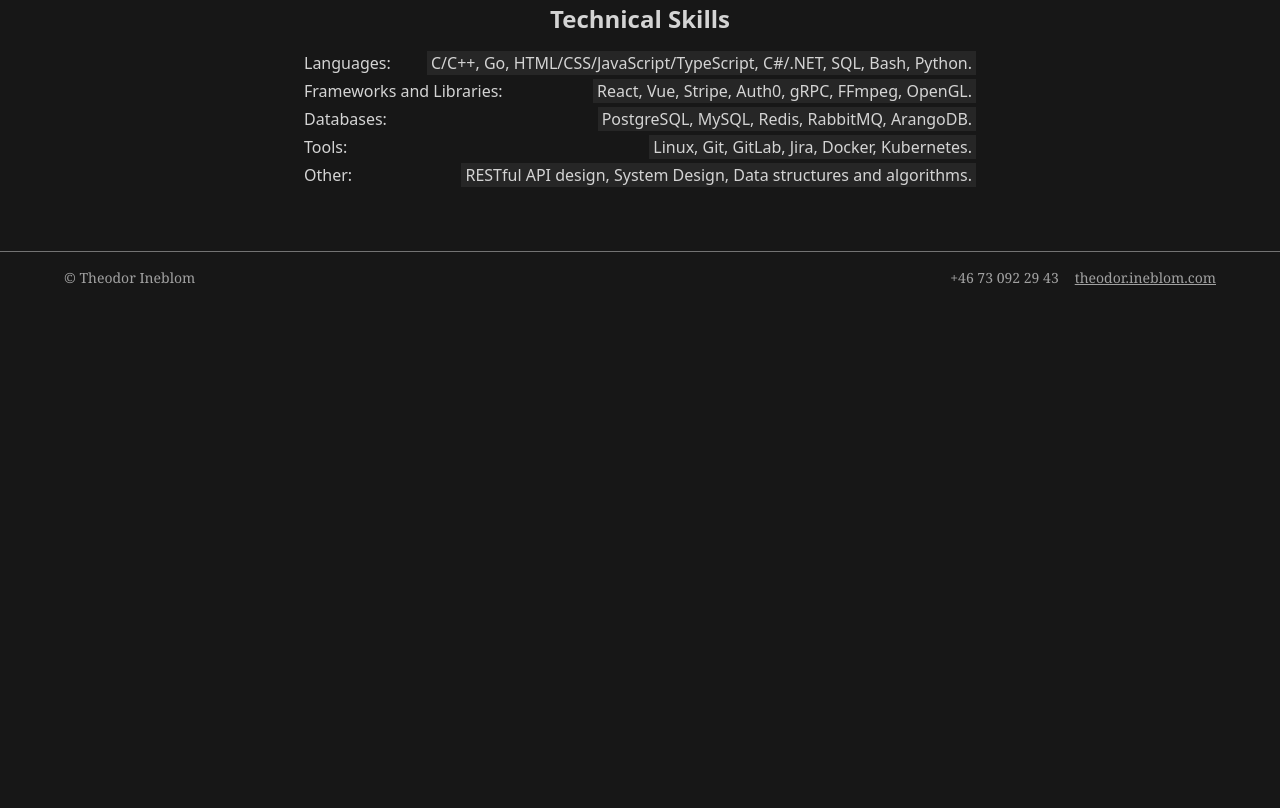
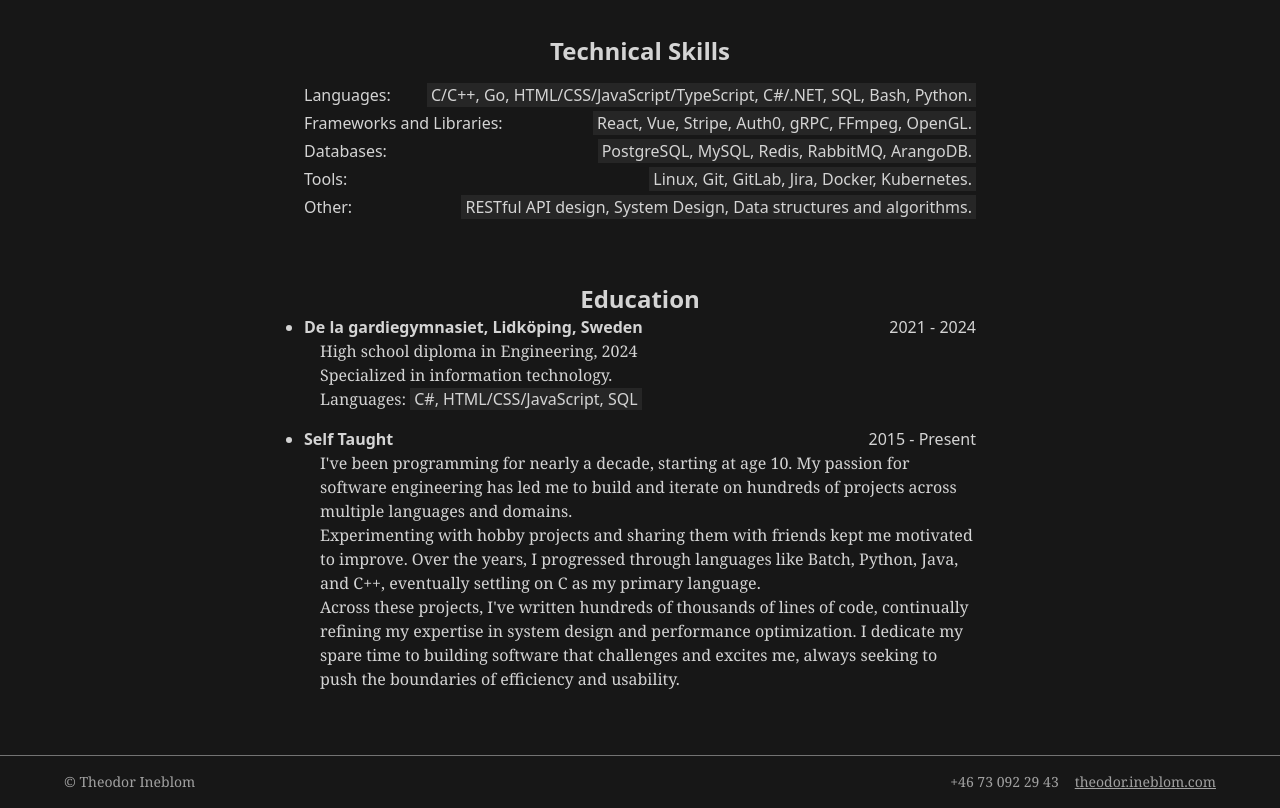
Before and after one commit to ineblom/website, a website built with Vite: page index.html in a window 1280 px wide. Shown: the part 1517-2325 px from the top of the page. Before the commit the page ends 1821 px from the top, so only its background shows below. Built offline with nearby package versions, Linux system fonts and the light colour scheme.

Commit message:
Education & New introduction

```diff
--- a/index.html
+++ b/index.html
@@ -20,8 +20,11 @@
   </header>
   <main class="container mx-auto text-neutral-300 pt-16">
 
-    <div class="font-serif text-center">
-      Hi, my name is Theodor, and I am passionate about programming, performance, and great software.
+    <div class="font-serif text-center max-w-4xl mx-auto">
+      I develop high-performance software with a focus on efficiency, scalability, and reliability. My expertise spans
+      low-level systems programming and full-stack development, with emphasis on robust and optimized solutions.
+      <br>
+      <span class="font-bold">Fluent in Swedish and English.</span>
     </div>
 
     <div class="pt-16 max-w-2xl mx-auto">
@@ -52,9 +55,9 @@
 
     <div class="pt-16">
       <h2 class="text-center text-2xl font-bold">Work Experience</h2>
-      <ul class="mx-auto max-w-2xl list-disc pt-4">
+      <ul class="mx-auto max-w-2xl list-disc pt-4 space-y-4">
 
-        <li class="mb-4">
+        <li>
           <div class="flex justify-between">
             <h3><span class="font-bold">Systems Engineer Squad Leader</span>, Swedish Armed Forces</h3>
             <p>July 2024 - Present</p>
@@ -87,7 +90,7 @@
           </div>
         </li>
 
-        <li class="mb-4">
+        <li>
           <div class="flex justify-between">
             <h3><span class="font-bold">Lead Software Engineer (full-stack)</span>, Carrier Pigeon AB</h3>
             <p>Oct 2023 - June 2024</p>
@@ -149,6 +152,40 @@
         </li>
       </ul>
     </div>
+
+    <div class="pt-16 max-w-2xl mx-auto">
+      <h2 class="text-center text-2xl font-bold">Education</h2>
+      <ul class="list-disc space-y-4">
+        <li>
+          <div class="flex justify-between">
+            <span class="font-bold">De la gardiegymnasiet, Lidköping, Sweden</span>
+            <p>2021 - 2024</p>
+          </div>
+          <div class="ml-4 font-serif">
+            <p>High school diploma in Engineering, 2024</p>
+            <p>Specialized in information technology.</p>
+            <p>Languages: <span class="bg-neutral-800 px-1 font-sans">C#, HTML/CSS/JavaScript, SQL</span></p>
+          </div>
+        </li>
+        <li>
+          <div class="flex justify-between">
+            <span class="font-bold">Self Taught</span>
+            <p>2015 - Present</p>
+          </div>
+          <div class="ml-4 font-serif">
+            <p>I've been programming for nearly a decade, starting at age 10. My passion for software engineering
+              has led me to build and iterate on hundreds of projects across multiple languages and domains.</p>
+            <p>Experimenting with hobby projects and sharing them with friends kept me motivated to improve. Over the
+              years, I progressed through languages like Batch, Python, Java, and C++, eventually settling on C as my
+              primary language.
+            </p>
+            <p>Across these projects, I've written hundreds of thousands of lines of code, continually refining my
+              expertise in system design and performance optimization. I dedicate my spare time to building software
+              that challenges and excites me, always seeking to push the boundaries of efficiency and usability.</p>
+          </div>
+        </li>
+      </ul>
+    </div>
   </main>
 
   <footer class="px-16 py-4 mt-16 border-t border-neutral-500 text-neutral-400 text-sm font-serif flex justify-between">
```
